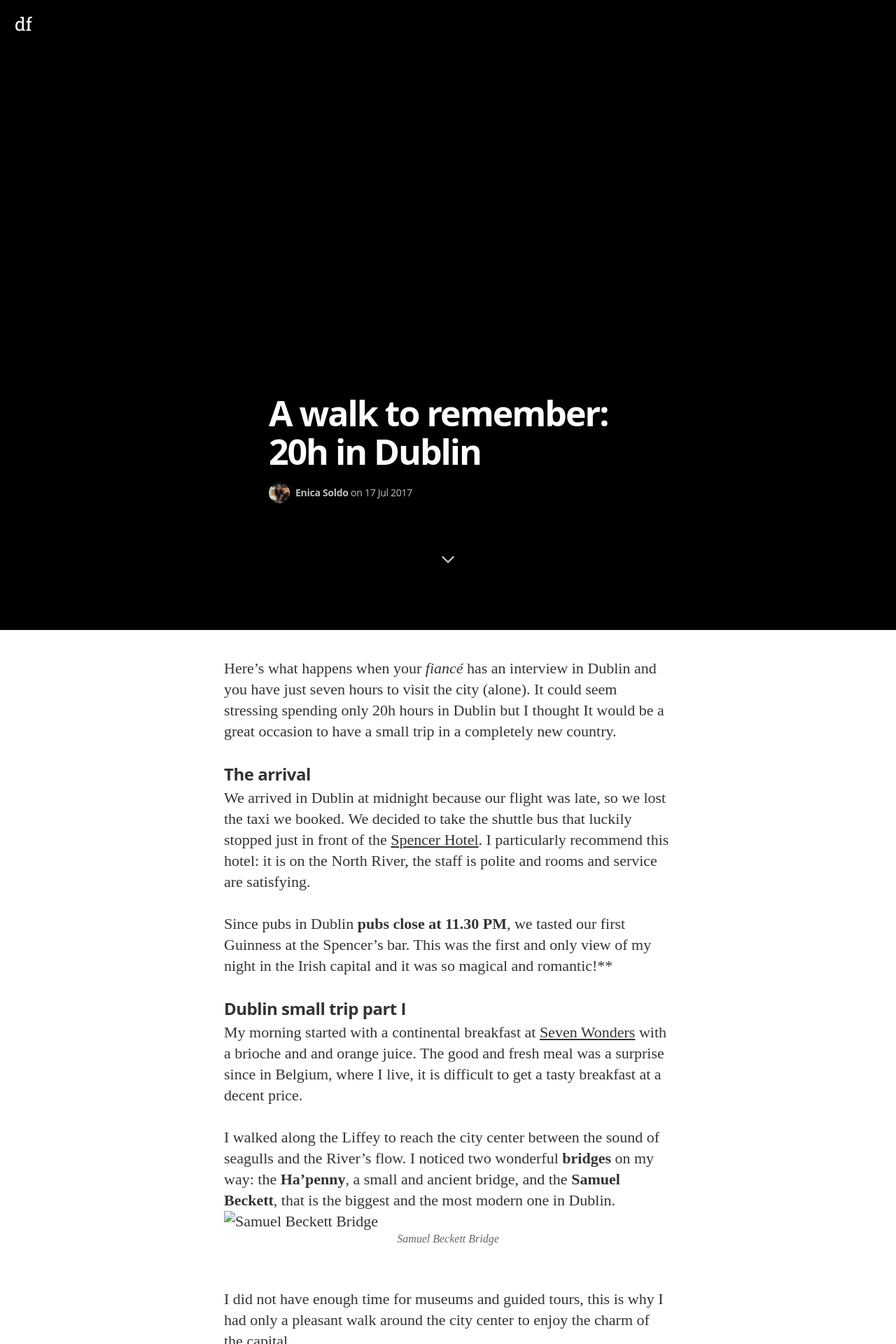
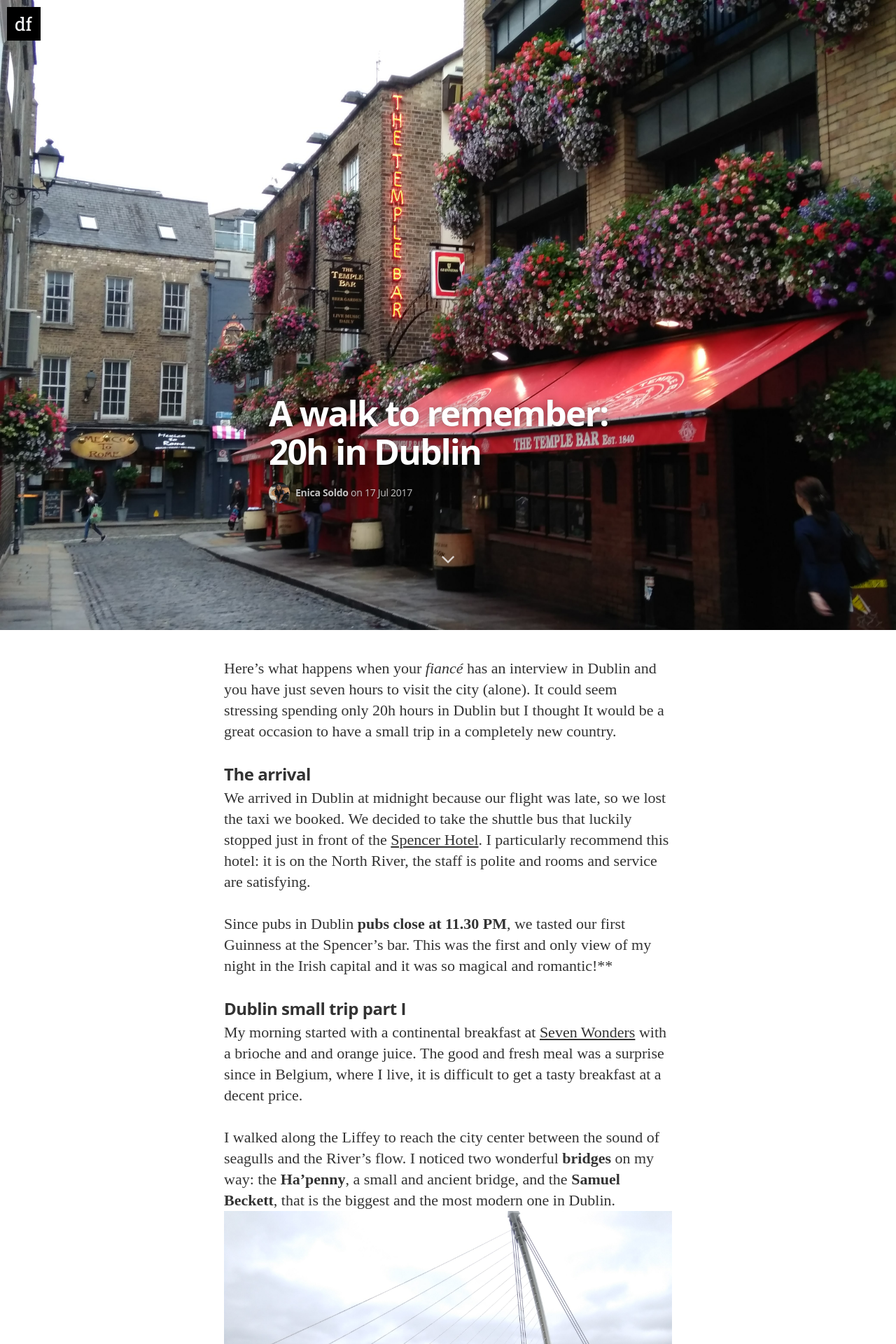
Before and after one commit to enicasoldo/allthesmalltrips.life, a Jekyll site: the page built from _posts/2017-07-17-20h-in-Dublin.md, in a window 1280 px wide. Shown: the top 1920 px of the page at 70% size. Built offline with Jekyll 4.4.1, drawn with Linux system fonts in a browser that asks for light colours; nearby versions of some CDN libraries; some web fonts are replaced; our own code applies the rules of GitHub Pages for plain Markdown files.

Commit message:
Update 2017-07-17-20h-in-Dublin.md

```diff
--- a/_posts/2017-07-17-20h-in-Dublin.md
+++ b/_posts/2017-07-17-20h-in-Dublin.md
@@ -3,7 +3,7 @@
 title: "A walk to remember: 20h in Dublin"
 categories: trips
 tags: [trips, Ireland, Dublin, food, hotels, architecture, river]
-image: /images/trip-Dublin.jpg
+image: /assets/images/trip-Dublin.jpg
 ---
 
 Here’s what happens when your _fiancé_ has an interview in Dublin and you have just seven hours to visit the city (alone). It could seem stressing spending only 20h hours in Dublin but I thought It would be a great occasion to have a small trip in a completely new country.
@@ -19,7 +19,7 @@
 My morning started with a continental breakfast at [Seven Wonders](https://www.tripadvisor.ie/Restaurant_Review-g186605-d4519838-Reviews-Seven_Wonders_Ifsc-Dublin_County_Dublin.html) with a brioche and and orange juice. The good and fresh meal was a surprise since in Belgium, where I live, it is difficult to get a tasty breakfast at a decent price.
 
 I walked along the Liffey to reach the city center between the sound of seagulls and the River’s flow. I noticed two wonderful **bridges** on my way: the **Ha’penny**, a small and ancient bridge, and the **Samuel Beckett**, that is the biggest and the most modern one in Dublin.
-![Samuel Beckett Bridge](/images/samuel-beckett-bridge.jpg)
+![Samuel Beckett Bridge](/assets/images/samuel-beckett-bridge.jpg)
 
 I did not have enough time for museums and guided tours, this is why I had only a pleasant walk around the city center to enjoy the charm of the capital.
 
```
